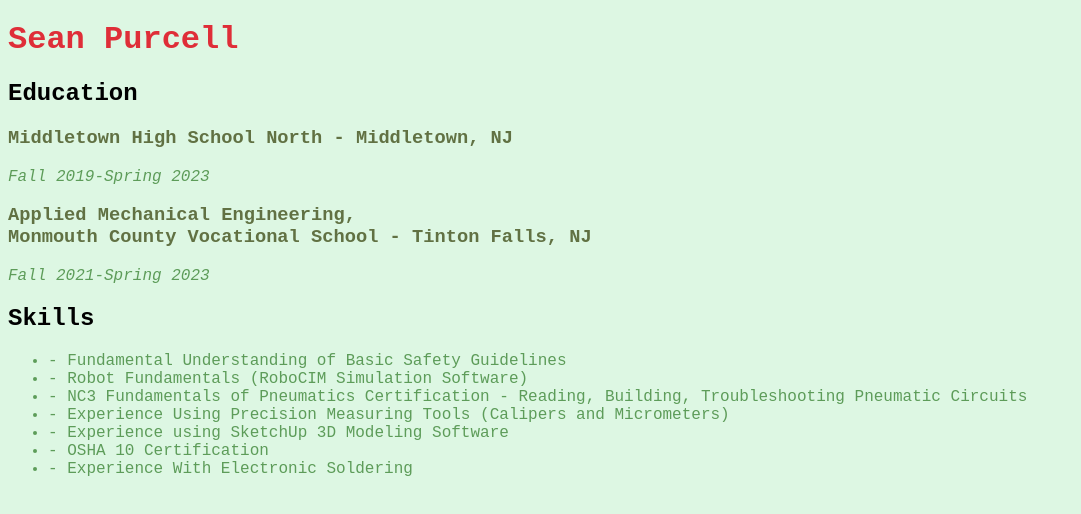
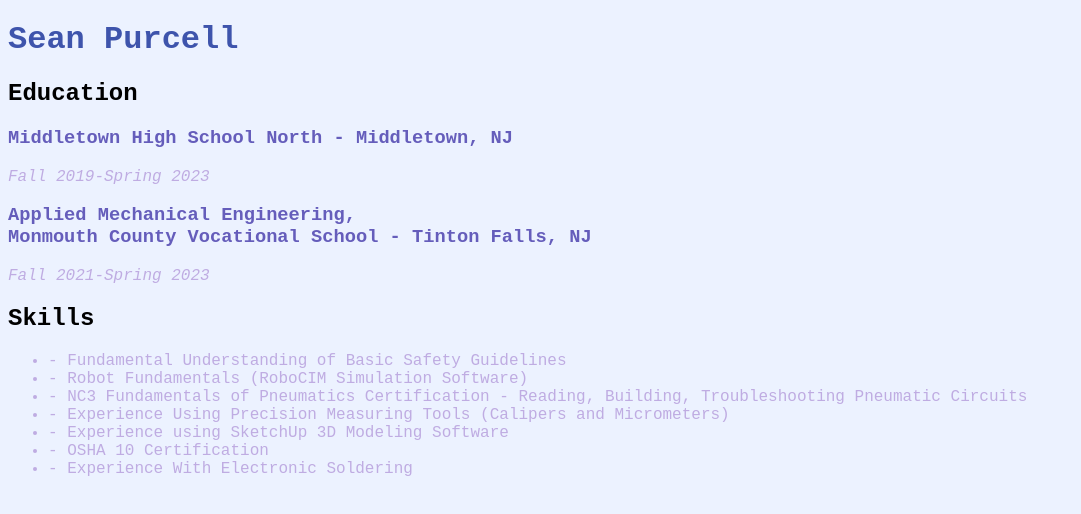
Before and after one commit to spurcell122/s-purcell-portfolio-page, a plain HTML site: page index.html in a window 1280 px wide. Shown: the whole page, without its empty margins (0-1081 px from the left). Drawn offline with Linux system fonts and the light colour scheme; a script that the page names is missing.

Commit message:
Update style.css

```diff
--- a/style.css
+++ b/style.css
@@ -5,11 +5,11 @@ html, body {
 body {
   color: darkgray;
   font-family: "Andale Mono", monospace;
-  background: #DDF7E3;
+  background: #ECF2FF;
 }
 
 h1 {
-  color: #DF2E38;
+  color: #3E54AC;
 }
 
 h2 {
@@ -17,13 +17,13 @@ h2 {
 }
 
 h3 {
-  color: #617143;
+  color: #655DBB;
 }
 
 ul {
-  color: #5D9C59;
+  color: #BFACE2;
 }
 
 p {
-  color: #5D9C59;
+  color: #BFACE2;
 }
```
